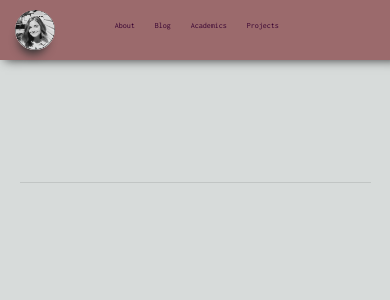
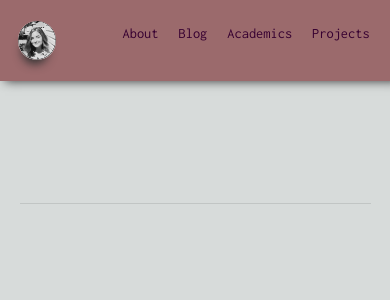
Before and after one commit to Crista2019/Website-2021, a React (Create React App) app: page / in a window 390 px wide. Shown: the top 300 px of the page. Built offline with nearby package versions, Linux system fonts and the light colour scheme; no server answers.

Commit message:
minor things while I procrastinate how to blog

```diff
--- a/src/App.css
+++ b/src/App.css
@@ -64,12 +64,12 @@
     background-color: var(--rose);
     margin-left: -20px;
     display: flex;
-    align-items: center;
     flex-direction: row;
     width: 102vw;
+    padding: 10px;
     height: fit-content;
-    justify-content:flex-start;
-    align-content: center;
+    justify-content:space-around;
+    align-items: center;
     /* position: relative; */
     z-index: 1;
     box-shadow: 8px 2px 10px -2px var(--darkgrey);
@@ -77,6 +77,7 @@
 
   .pic {
     width: 10%;
+    height: 10%;
     margin: 10px;
     border-radius: 100%;
     margin-left: 5%;
@@ -95,7 +96,7 @@
 
   .link-item {
     font-family: "Inconsolata", monospace;
-    font-size: 8px;
+    font-size: .9em;
     color: var(--violet);
   }
 
--- a/src/components/pages/Academics.css
+++ b/src/components/pages/Academics.css
@@ -49,7 +49,7 @@ button {
   background: var(--rose);
   color: var(--mint);
   font-size: 1rem;
-  border-radius: 10%;
+  border-radius: 25px;
   cursor: pointer;
   text-align: center;
   transition: background 250ms ease-in-out, transform 150ms ease;
```
